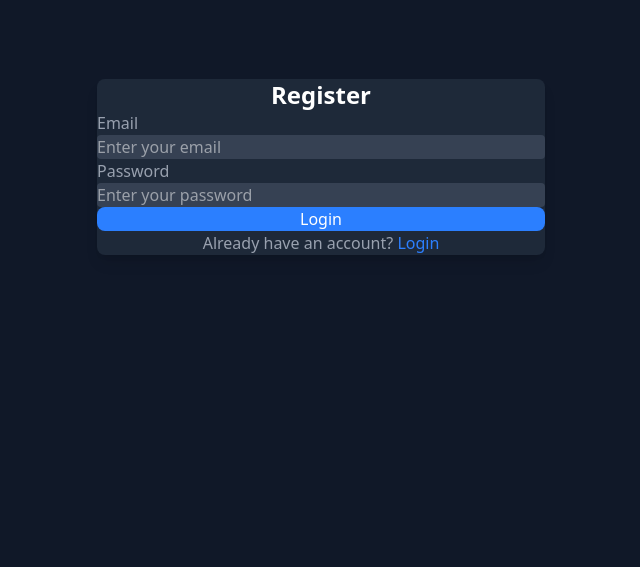
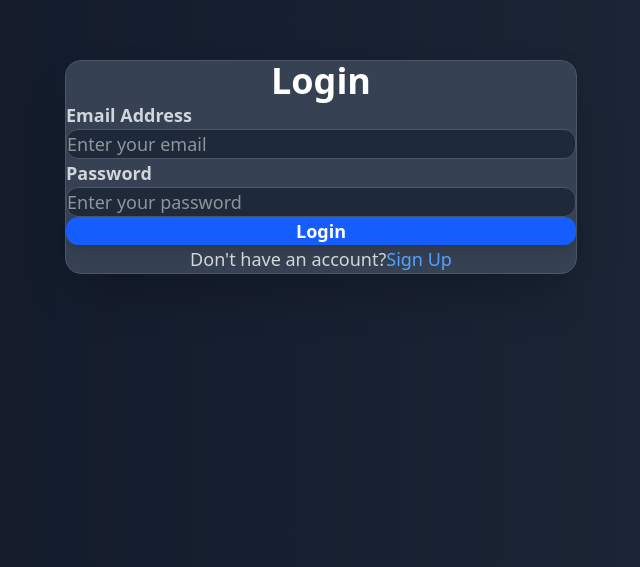
Before and after one commit to himanshukr01/soen-the-ai-developer, a React (Vite) app in the folder frontend/: page /register in a window 1280 px wide. Shown: the part 233-800 px from the top of the page, without its empty margins (319-959 px from the left). Built offline with nearby package versions, Linux system fonts and the light colour scheme.

Commit message:
third commit

```diff
--- a/frontend/src/screens/Login.jsx
+++ b/frontend/src/screens/Login.jsx
@@ -32,39 +32,46 @@ const Login = () => {
   }
 
   return (
-    <div className=" min-h-screen flex items-center justify-center bg-gray-900">
-      <div className="bg-gray-800 p-8 rounded-lg shadow-lg w-full max-w-md">
-        <h2 className="text-2xl font-bold text-white mb-6 text-center">Login</h2>
-        <form onSubmit={submitHandler}>
-          <div className="mb-4">
-            <label className="block text-gray-400 mb-2" htmlFor="email">Email</label>
+    <div className="min-h-screen flex items-center justify-center bg-gradient-to-r from-gray-900 to-gray-800 px-6">
+      <div className="bg-gray-700 p-12 rounded-2xl shadow-2xl w-full max-w-lg border border-gray-600">
+        <h2 className="text-4xl font-bold text-white mb-10 text-center">Login</h2>
+        <form onSubmit={submitHandler} className="space-y-8">
+          <div className="space-y-4">
+            <label className="block text-gray-300 text-lg font-semibold" htmlFor="email">
+              Email Address
+            </label>
             <input
               onChange={(e) => setEmail(e.target.value)}
               type="email"
               id="email"
-              className="w-full p-3 rounded bg-gray-700 text-white focus:outline-none focus:ring-2 focus:ring-blue-500"
+              required
+              className="w-full p-5 text-lg rounded-xl bg-gray-800 text-white focus:outline-none focus:ring-4 focus:ring-blue-500 border border-gray-600"
               placeholder="Enter your email"
             />
           </div>
-          <div className="mb-6">
-            <label className="block text-gray-400 mb-2" htmlFor="password">Password</label>
+          <div className="space-y-4">
+            <label className="block text-gray-300 text-lg font-semibold" htmlFor="password">
+              Password
+            </label>
             <input
               onChange={(e) => setPassword(e.target.value)}
               type="password"
               id="password"
-              className="w-full p-3 rounded bg-gray-700 text-white focus:outline-none focus:ring-2 focus:ring-blue-500"
+              required
+              className="w-full p-5 text-lg rounded-xl bg-gray-800 text-white focus:outline-none focus:ring-4 focus:ring-blue-500 border border-gray-600"
               placeholder="Enter your password"
             />
           </div>
           <button
             type="submit"
-            className="w-full bg-blue-500 text-white p-3 rounded-lg hover:bg-blue-600 transition duration-300"
+            className="w-full bg-blue-600 text-white py-4 text-lg rounded-xl font-semibold hover:bg-blue-700 transition duration-300 shadow-lg"
           >
             Login
           </button>
         </form>
-        <p className="text-gray-400 mt-6 text-center">
-          Don't have an account? <Link to="/register" className="text-blue-500 hover:underline">Create one</Link>
+        <p className="text-gray-300 mt-8 text-center text-lg">
+          Don't have an account?
+          <Link to="/register" className="text-blue-400 hover:underline ml-1">Sign Up</Link>
         </p>
       </div>
     </div>
--- a/frontend/src/screens/Register.jsx
+++ b/frontend/src/screens/Register.jsx
@@ -1,20 +1,30 @@
-import React,{ useState } from 'react';
+import React, { useState, useContext } from 'react';
 import { Link, useNavigate } from 'react-router-dom';
 import axios from '../config/axios';
+import { UserContext } from '../context/user.context';
 
 
 const Register = () => {
 
+
+
   const [email, setEmail] = useState('');
   const [password, setPassword] = useState('');
+  const [user, setUser] = useState('');
+
+  // const { setUser } = useContext(UserContext);
 
   const navigate = useNavigate();
 
   function submitHandler(e) {
     e.preventDefault();
-    axios.post('/users/register', { email, password })
+    axios.post('/users/login', { email, password, user })
     .then((res) => {
       console.log(res.data);
+
+      localStorage.setItem('token', res.data.token);
+      setUser(res.data.user);
+
       navigate('/');
     }).catch((err) => {
       console.log(err.response.data);
@@ -22,39 +32,46 @@ const Register = () => {
   }
 
   return (
-    <div className=" min-h-screen flex items-center justify-center bg-gray-900">
-      <div className="bg-gray-800 p-8 rounded-lg shadow-lg w-full max-w-md">
-        <h2 className="text-2xl font-bold text-white mb-6 text-center">Register</h2>
-        <form onSubmit={submitHandler}>
-          <div className="mb-4">
-            <label className="block text-gray-400 mb-2" htmlFor="email">Email</label>
+    <div className="min-h-screen flex items-center justify-center bg-gradient-to-r from-gray-900 to-gray-800 px-6">
+      <div className="bg-gray-700 p-12 rounded-2xl shadow-2xl w-full max-w-lg border border-gray-600">
+        <h2 className="text-4xl font-bold text-white mb-10 text-center">Login</h2>
+        <form onSubmit={submitHandler} className="space-y-8">
+          <div className="space-y-4">
+            <label className="block text-gray-300 text-lg font-semibold" htmlFor="email">
+              Email Address
+            </label>
             <input
-            onChange={(e) => setEmail(e.target.value)}
+              onChange={(e) => setEmail(e.target.value)}
               type="email"
               id="email"
-              className="w-full p-3 rounded bg-gray-700 text-white focus:outline-none focus:ring-2 focus:ring-blue-500"
+              required
+              className="w-full p-5 text-lg rounded-xl bg-gray-800 text-white focus:outline-none focus:ring-4 focus:ring-blue-500 border border-gray-600"
               placeholder="Enter your email"
             />
           </div>
-          <div className="mb-6">
-            <label className="block text-gray-400 mb-2" htmlFor="password">Password</label>
+          <div className="space-y-4">
+            <label className="block text-gray-300 text-lg font-semibold" htmlFor="password">
+              Password
+            </label>
             <input
-            onChange={(e) => setPassword(e.target.value)}
+              onChange={(e) => setPassword(e.target.value)}
               type="password"
               id="password"
-              className="w-full p-3 rounded bg-gray-700 text-white focus:outline-none focus:ring-2 focus:ring-blue-500"
+              required
+              className="w-full p-5 text-lg rounded-xl bg-gray-800 text-white focus:outline-none focus:ring-4 focus:ring-blue-500 border border-gray-600"
               placeholder="Enter your password"
             />
           </div>
           <button
             type="submit"
-            className="w-full bg-blue-500 text-white p-3 rounded-lg hover:bg-blue-600 transition duration-300"
+            className="w-full bg-blue-600 text-white py-4 text-lg rounded-xl font-semibold hover:bg-blue-700 transition duration-300 shadow-lg"
           >
             Login
           </button>
         </form>
-        <p className="text-gray-400 mt-6 text-center">
-          Already have an account? <Link to="/login" className="text-blue-500 hover:underline">Login</Link>
+        <p className="text-gray-300 mt-8 text-center text-lg">
+          Don't have an account?
+          <Link to="/register" className="text-blue-400 hover:underline ml-1">Sign Up</Link>
         </p>
       </div>
     </div>
```
